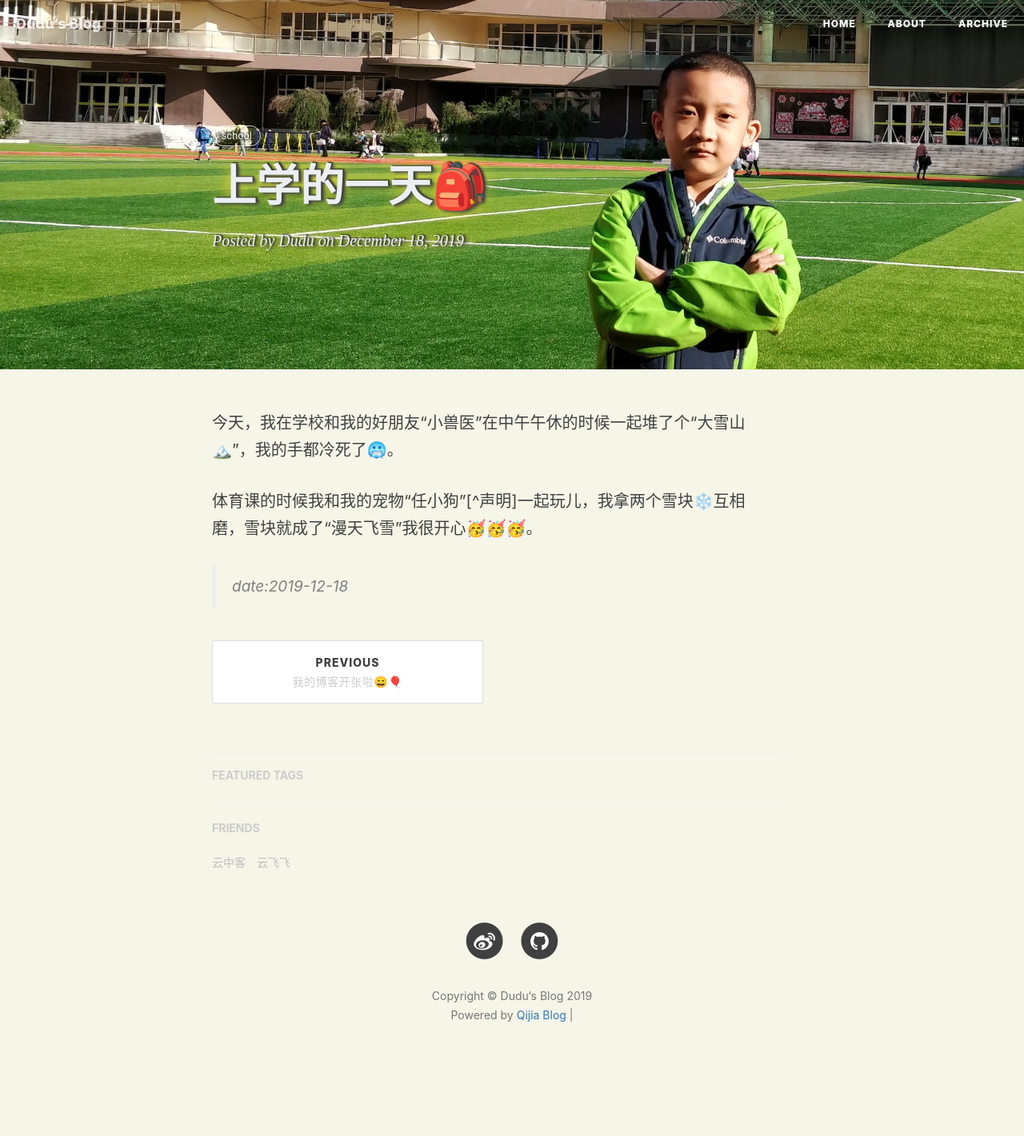
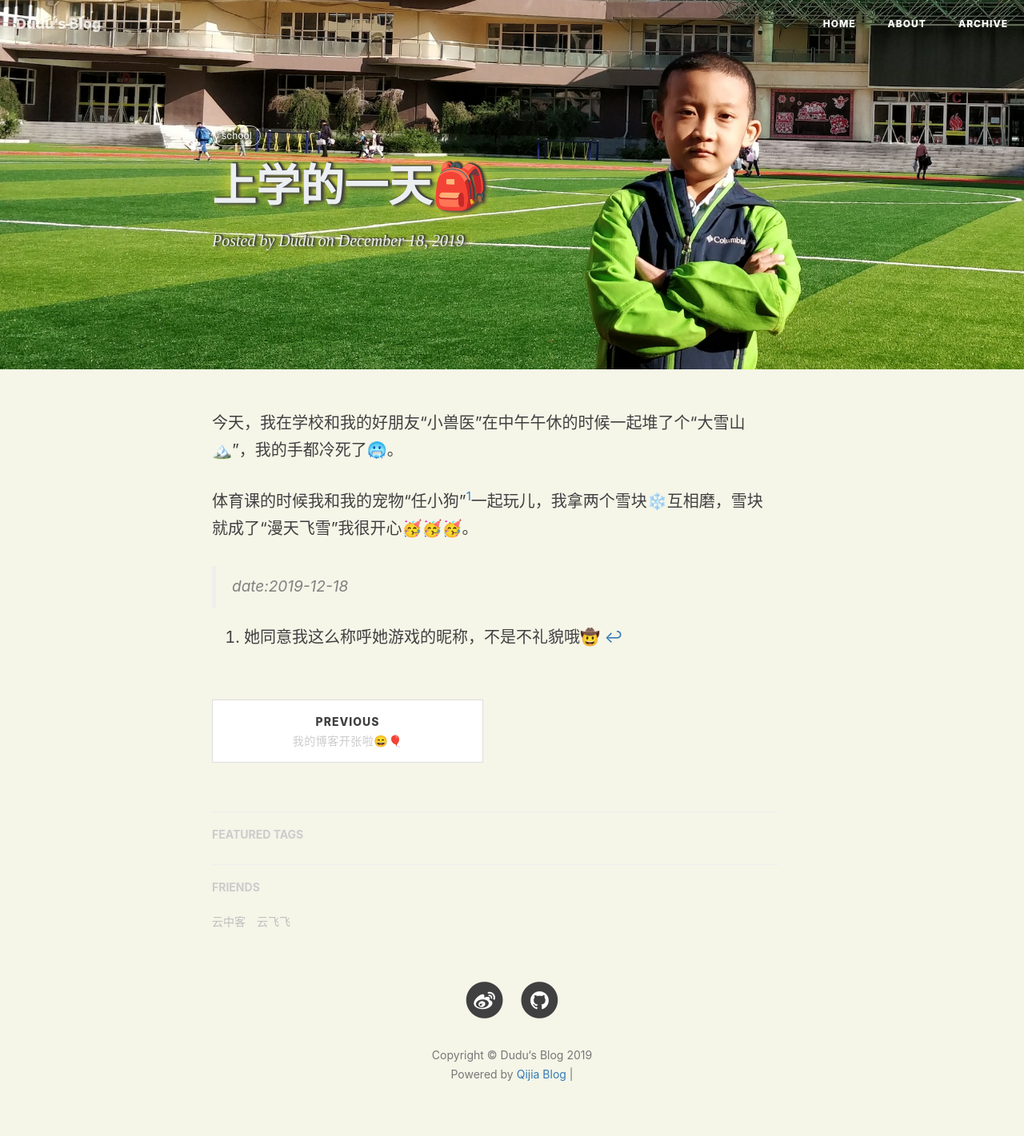
Before and after one commit to Qijia2011/qijia2011.github.io, a Jekyll site: the page built from _posts/2019-12-18-template.md, in a window 1280 px wide. Shown: the whole page at 80% size. Built offline with Jekyll 4.4.1, drawn with Linux system fonts in a browser that asks for light colours; nearby versions of some CDN libraries; comment, search, counter and statistics services are not loaded; before the commit the page ends 1347 px from its top, so only the background shows below that.

Commit message:
statement

```diff
--- a/_posts/2019-12-18-template.md
+++ b/_posts/2019-12-18-template.md
@@ -12,7 +12,7 @@ tags:
 
 
 
-体育课的时候我和我的宠物“任小狗”[^声明]一起玩儿，我拿两个雪块❄️互相磨，雪块就成了“漫天飞雪”我很开心🥳🥳🥳。
+体育课的时候我和我的宠物“任小狗”[^statement]一起玩儿，我拿两个雪块❄️互相磨，雪块就成了“漫天飞雪”我很开心🥳🥳🥳。
 
 
 
@@ -20,4 +20,4 @@ tags:
 
 
 
-[^声明]:她同意我这么称呼她游戏的昵称，不是不礼貌哦🤠
+[^statement]:她同意我这么称呼她游戏的昵称，不是不礼貌哦🤠
```
